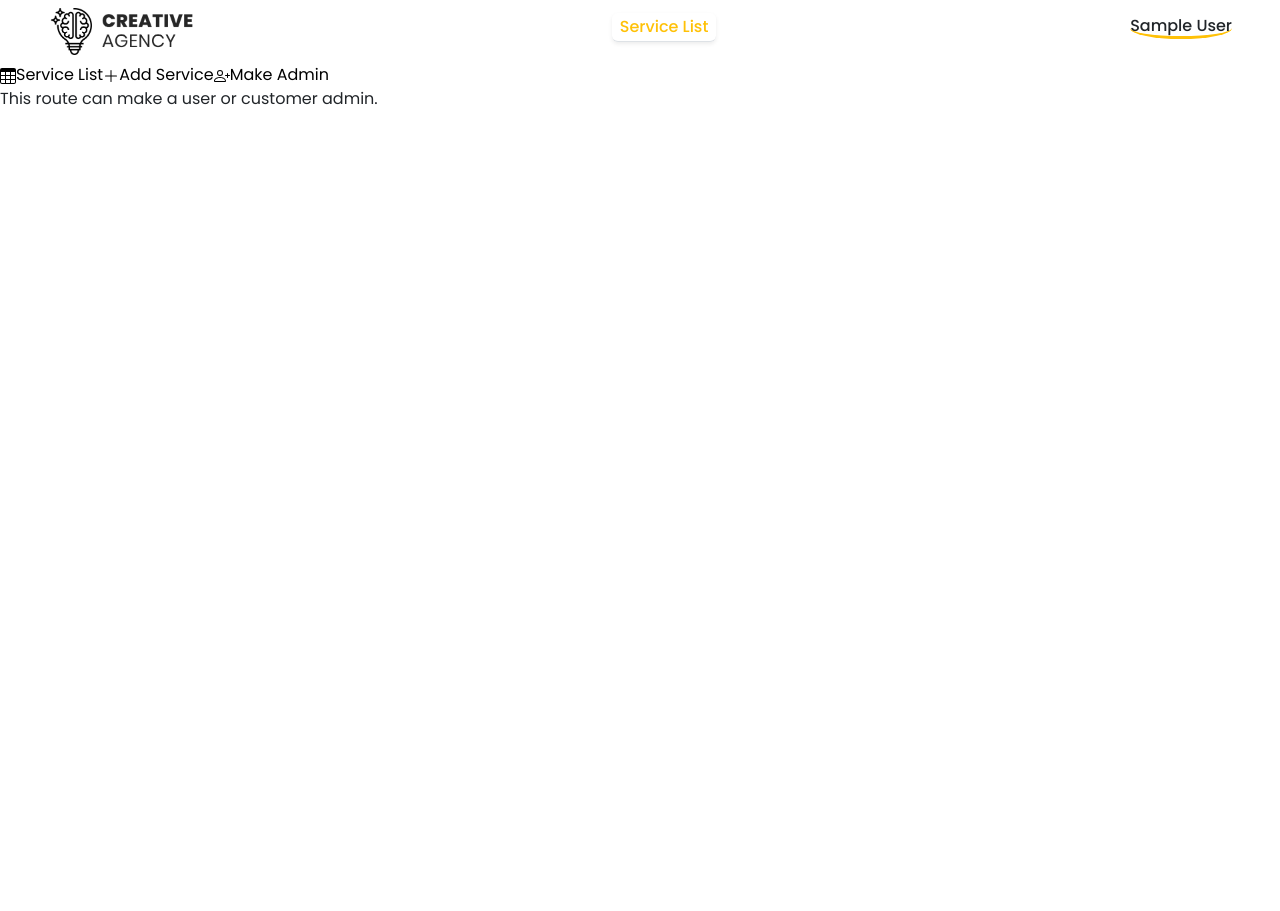
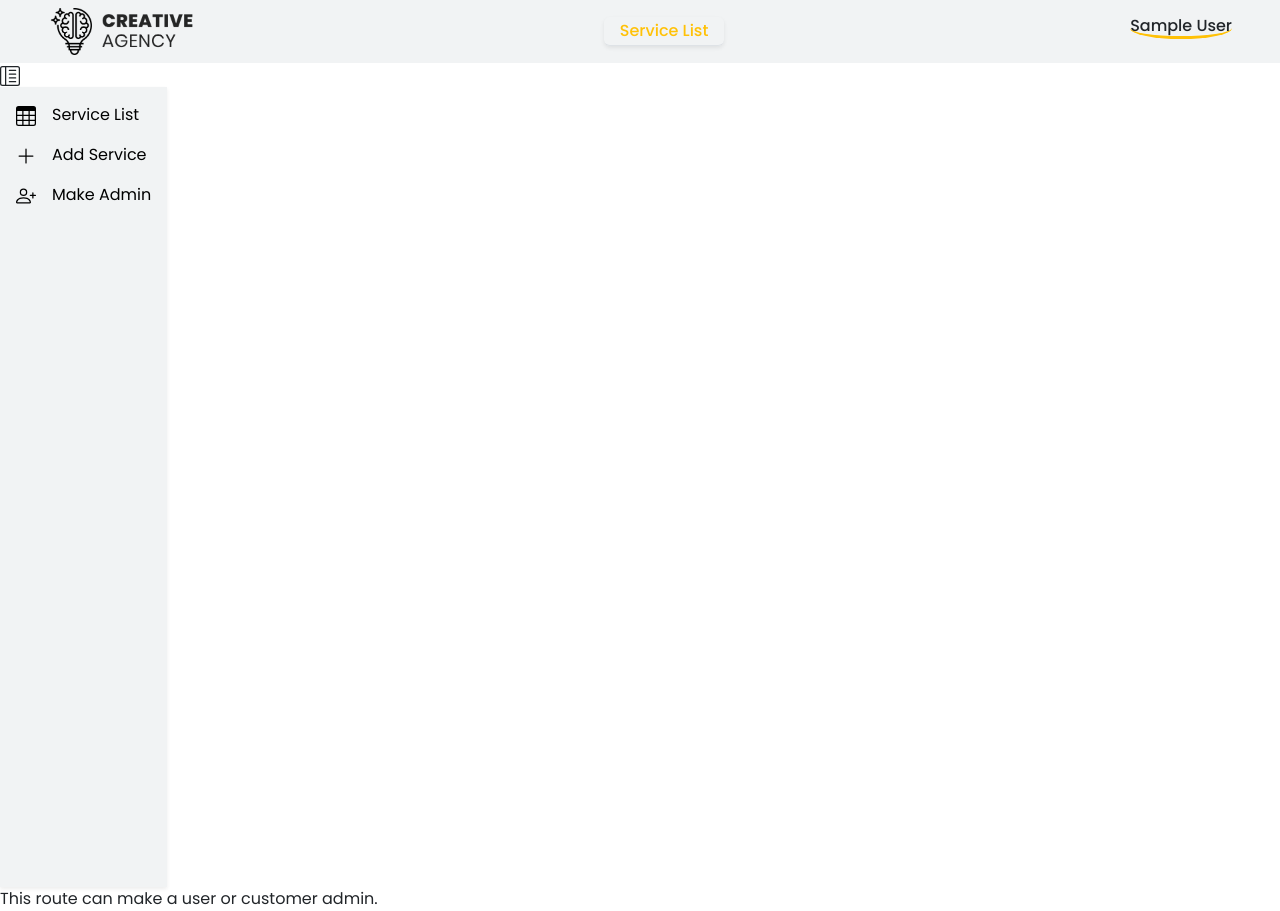
Before and after one commit to devhasibulislam/creative-agency-client, a React (Create React App) app: page /admin/makeAdmin in a window 1280 px wide. Before the commit the page ends 800 px from the top, so only its background shows below. Built offline with nearby package versions, Linux system fonts and the light colour scheme; no server answers; sample sign-in values are in the browser's storage.

Commit message:
working throguh classes and ids

```diff
--- a/src/App.css
+++ b/src/App.css
@@ -74,7 +74,7 @@ a {
   color: black;
 }
 
-#authenticate-btn:hover span{
+#authenticate-btn:hover span {
   color: black;
 }
 
@@ -229,6 +229,7 @@ textarea {
   #header-items {
     display: none !important;
   }
+
   .header-item:hover {
     color: var(--primary-color);
   }
--- a/src/routes/Admin/Admin.js
+++ b/src/routes/Admin/Admin.js
@@ -8,21 +8,21 @@ const Admin = () => {
 
     const menuItems = [
         {
-            icon: <svg xmlns="http://www.w3.org/2000/svg" width="16" height="16" fill="currentColor" class="bi bi-table" viewBox="0 0 16 16">
+            icon: <svg xmlns="http://www.w3.org/2000/svg" width="20" height="20" fill="currentColor" className="bi bi-table" viewBox="0 0 16 16">
                 <path d="M0 2a2 2 0 0 1 2-2h12a2 2 0 0 1 2 2v12a2 2 0 0 1-2 2H2a2 2 0 0 1-2-2V2zm15 2h-4v3h4V4zm0 4h-4v3h4V8zm0 4h-4v3h3a1 1 0 0 0 1-1v-2zm-5 3v-3H6v3h4zm-5 0v-3H1v2a1 1 0 0 0 1 1h3zm-4-4h4V8H1v3zm0-4h4V4H1v3zm5-3v3h4V4H6zm4 4H6v3h4V8z" />
             </svg>,
             path: '/admin',
             name: 'Service List'
         },
         {
-            icon: <svg xmlns="http://www.w3.org/2000/svg" width="16" height="16" fill="currentColor" class="bi bi-plus-lg" viewBox="0 0 16 16">
+            icon: <svg xmlns="http://www.w3.org/2000/svg" width="20" height="20" fill="currentColor" className="bi bi-plus-lg" viewBox="0 0 16 16">
                 <path fill-rule="evenodd" d="M8 2a.5.5 0 0 1 .5.5v5h5a.5.5 0 0 1 0 1h-5v5a.5.5 0 0 1-1 0v-5h-5a.5.5 0 0 1 0-1h5v-5A.5.5 0 0 1 8 2Z" />
             </svg>,
             path: '/admin/addService',
             name: 'Add Service'
         },
         {
-            icon: <svg xmlns="http://www.w3.org/2000/svg" width="16" height="16" fill="currentColor" class="bi bi-person-plus" viewBox="0 0 16 16">
+            icon: <svg xmlns="http://www.w3.org/2000/svg" width="20" height="20" fill="currentColor" className="bi bi-person-plus" viewBox="0 0 16 16">
                 <path d="M6 8a3 3 0 1 0 0-6 3 3 0 0 0 0 6zm2-3a2 2 0 1 1-4 0 2 2 0 0 1 4 0zm4 8c0 1-1 1-1 1H1s-1 0-1-1 1-4 6-4 6 3 6 4zm-1-.004c-.001-.246-.154-.986-.832-1.664C9.516 10.68 8.289 10 6 10c-2.29 0-3.516.68-4.168 1.332-.678.678-.83 1.418-.832 1.664h10z" />
                 <path fill-rule="evenodd" d="M13.5 5a.5.5 0 0 1 .5.5V7h1.5a.5.5 0 0 1 0 1H14v1.5a.5.5 0 0 1-1 0V8h-1.5a.5.5 0 0 1 0-1H13V5.5a.5.5 0 0 1 .5-.5z" />
             </svg>,
--- a/src/routes/Customer/Customer.js
+++ b/src/routes/Customer/Customer.js
@@ -8,14 +8,14 @@ const Customer = () => {
 
     const menuItems = [
         {
-            icon: <svg xmlns="http://www.w3.org/2000/svg" width="16" height="16" fill="currentColor" class="bi bi-bag" viewBox="0 0 16 16">
+            icon: <svg xmlns="http://www.w3.org/2000/svg" width="20" height="20" fill="currentColor" className="bi bi-bag" viewBox="0 0 16 16">
                 <path d="M8 1a2.5 2.5 0 0 1 2.5 2.5V4h-5v-.5A2.5 2.5 0 0 1 8 1zm3.5 3v-.5a3.5 3.5 0 1 0-7 0V4H1v10a2 2 0 0 0 2 2h10a2 2 0 0 0 2-2V4h-3.5zM2 5h12v9a1 1 0 0 1-1 1H3a1 1 0 0 1-1-1V5z" />
             </svg>,
             path: '/customer',
             name: 'Order'
         },
         {
-            icon: <svg xmlns="http://www.w3.org/2000/svg" width="16" height="16" fill="currentColor" class="bi bi-disc" viewBox="0 0 16 16">
+            icon: <svg xmlns="http://www.w3.org/2000/svg" width="20" height="20" fill="currentColor" className="bi bi-disc" viewBox="0 0 16 16">
                 <path d="M8 15A7 7 0 1 1 8 1a7 7 0 0 1 0 14zm0 1A8 8 0 1 0 8 0a8 8 0 0 0 0 16z" />
                 <path d="M10 8a2 2 0 1 1-4 0 2 2 0 0 1 4 0zM8 4a4 4 0 0 0-4 4 .5.5 0 0 1-1 0 5 5 0 0 1 5-5 .5.5 0 0 1 0 1zm4.5 3.5a.5.5 0 0 1 .5.5 5 5 0 0 1-5 5 .5.5 0 0 1 0-1 4 4 0 0 0 4-4 .5.5 0 0 1 .5-.5z" />
             </svg>,
@@ -23,7 +23,7 @@ const Customer = () => {
             name: 'Service List'
         },
         {
-            icon: <svg xmlns="http://www.w3.org/2000/svg" width="16" height="16" fill="currentColor" class="bi bi-chat-dots" viewBox="0 0 16 16">
+            icon: <svg xmlns="http://www.w3.org/2000/svg" width="20" height="20" fill="currentColor" className="bi bi-chat-dots" viewBox="0 0 16 16">
                 <path d="M5 8a1 1 0 1 1-2 0 1 1 0 0 1 2 0zm4 0a1 1 0 1 1-2 0 1 1 0 0 1 2 0zm3 1a1 1 0 1 0 0-2 1 1 0 0 0 0 2z" />
                 <path d="m2.165 15.803.02-.004c1.83-.363 2.948-.842 3.468-1.105A9.06 9.06 0 0 0 8 15c4.418 0 8-3.134 8-7s-3.582-7-8-7-8 3.134-8 7c0 1.76.743 3.37 1.97 4.6a10.437 10.437 0 0 1-.524 2.318l-.003.011a10.722 10.722 0 0 1-.244.637c-.079.186.074.394.273.362a21.673 21.673 0 0 0 .693-.125zm.8-3.108a1 1 0 0 0-.287-.801C1.618 10.83 1 9.468 1 8c0-3.192 3.004-6 7-6s7 2.808 7 6c0 3.193-3.004 6-7 6a8.06 8.06 0 0 1-2.088-.272 1 1 0 0 0-.711.074c-.387.196-1.24.57-2.634.893a10.97 10.97 0 0 0 .398-2z" />
             </svg>,
--- a/src/routes/Customer/Order.js
+++ b/src/routes/Customer/Order.js
@@ -2,9 +2,9 @@ import React from 'react';
 
 const Order = () => {
     return (
-        <div>
-            This is order.
-        </div>
+        <section>
+            This is order route.
+        </section>
     );
 };
 
--- a/src/routes/Customer/Review.js
+++ b/src/routes/Customer/Review.js
@@ -2,9 +2,9 @@ import React from 'react';
 
 const Review = () => {
     return (
-        <div>
+        <section>
             This is review route.
-        </div>
+        </section>
     );
 };
 
--- a/src/routes/Customer/ShowServices.js
+++ b/src/routes/Customer/ShowServices.js
@@ -2,9 +2,9 @@ import React from 'react';
 
 const ShowServices = () => {
     return (
-        <div>
+        <section>
             This route shows services.
-        </div>
+        </section>
     );
 };
 
--- a/src/routes/Shared/Panel.js
+++ b/src/routes/Shared/Panel.js
@@ -11,7 +11,10 @@ const Panel = ({ title }) => {
         return <Loading />
     }
     return (
-        <section className='py-2'>
+        <section
+            className='py-2'
+            style={{ backgroundColor: '#f1f3f4' }}
+        >
             <div className='d-flex flex-lg-row flex-column justify-content-lg-between align-items-center mx-lg-5 mx-0 mt-lg-0 mt-3'>
                 <div>
                     <Link to={'/'}>
@@ -27,7 +30,7 @@ const Panel = ({ title }) => {
                     </Link>
                 </div>
                 <div className='mt-lg-0 mt-2'>
-                    <h6 className='border-bottom rounded text-warning text-gradient shadow-sm px-2 py-1'>{title}</h6>
+                    <h6 className='border-bottom rounded text-warning text-gradient shadow-sm px-3 py-1 mb-0'>{title}</h6>
                 </div>
                 <div className='mt-lg-0 mt-2'>
                     <h6 className='border-bottom border-warning border-3 rounded-circle'>{user?.displayName}</h6>
--- a/src/routes/Shared/Sidebar.js
+++ b/src/routes/Shared/Sidebar.js
@@ -4,14 +4,31 @@ import { Link } from 'react-router-dom';
 const Sidebar = ({ menuItems, setMidTitle }) => {
     return (
         <section>
-            <div>
-                {menuItems.map(menuItem => <Link
-                    to={menuItem?.path}
-                    onClick={()=>setMidTitle(menuItem?.name)}
+            <div id='sidebar-icon'>
+                <svg xmlns="http://www.w3.org/2000/svg" width="20" height="20" fill="currentColor" class="bi bi-layout-text-sidebar-reverse" viewBox="0 0 16 16">
+                    <path d="M12.5 3a.5.5 0 0 1 0 1h-5a.5.5 0 0 1 0-1h5zm0 3a.5.5 0 0 1 0 1h-5a.5.5 0 0 1 0-1h5zm.5 3.5a.5.5 0 0 0-.5-.5h-5a.5.5 0 0 0 0 1h5a.5.5 0 0 0 .5-.5zm-.5 2.5a.5.5 0 0 1 0 1h-5a.5.5 0 0 1 0-1h5z" />
+                    <path d="M16 2a2 2 0 0 0-2-2H2a2 2 0 0 0-2 2v12a2 2 0 0 0 2 2h12a2 2 0 0 0 2-2V2zM4 1v14H2a1 1 0 0 1-1-1V2a1 1 0 0 1 1-1h2zm1 0h9a1 1 0 0 1 1 1v12a1 1 0 0 1-1 1H5V1z" />
+                </svg>
+            </div>
+            <div
+                className='min-vh-100 px-3 pt-2 shadow-sm'
+                style={{
+                    width: 'fit-content',
+                    backgroundColor: '#f1f3f4',
+                }}
+            >
+                <div
+                    className='d-flex flex-column'
                 >
-                    <span>{menuItem?.icon}</span>
-                    <span>{menuItem?.name}</span>
-                </Link>)}
+                    {menuItems.map(menuItem => <Link
+                        to={menuItem?.path}
+                        onClick={() => setMidTitle(menuItem?.name)}
+                        className='py-2'
+                    >
+                        <span className='me-2'>{menuItem?.icon}</span>
+                        <span className='ms-2'>{menuItem?.name}</span>
+                    </Link>)}
+                </div>
             </div>
         </section>
     );
```
Lines whose indentation alone changed are shown as unchanged.
